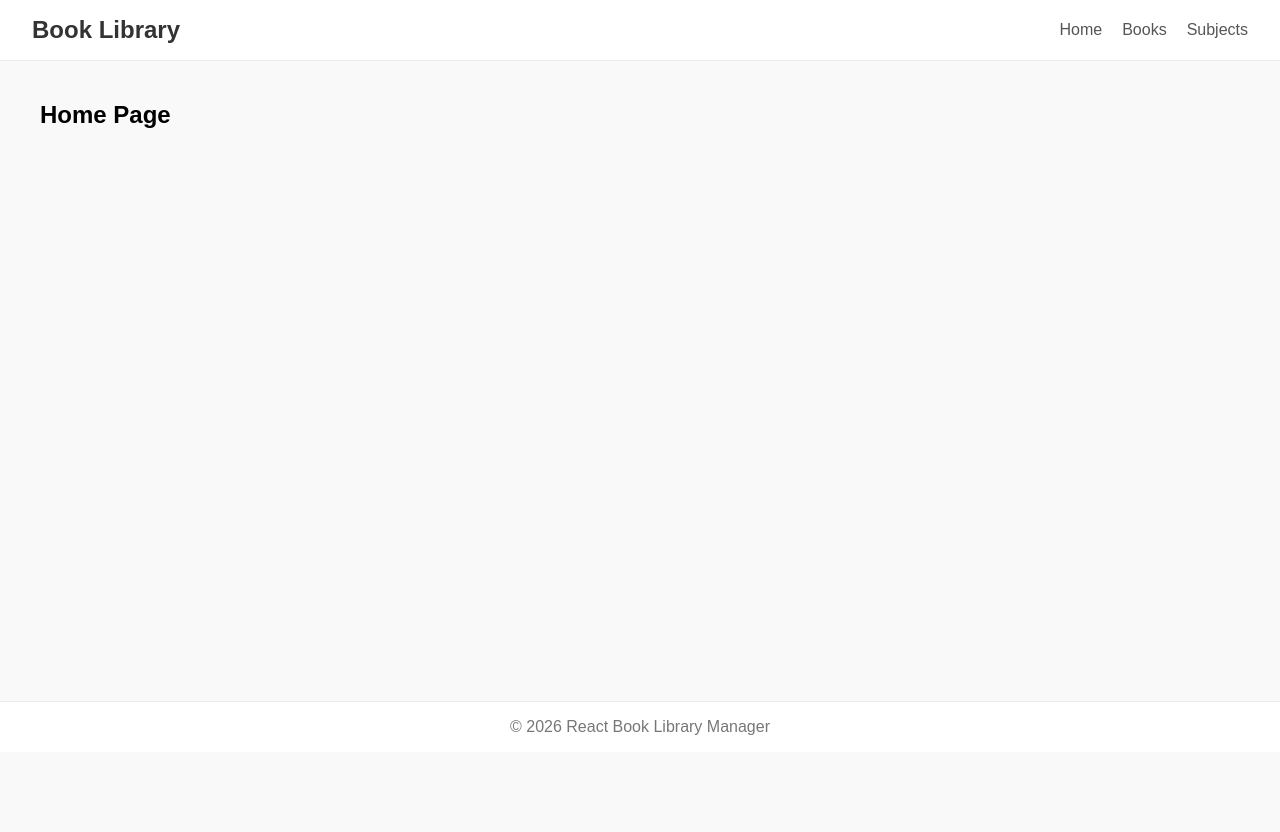
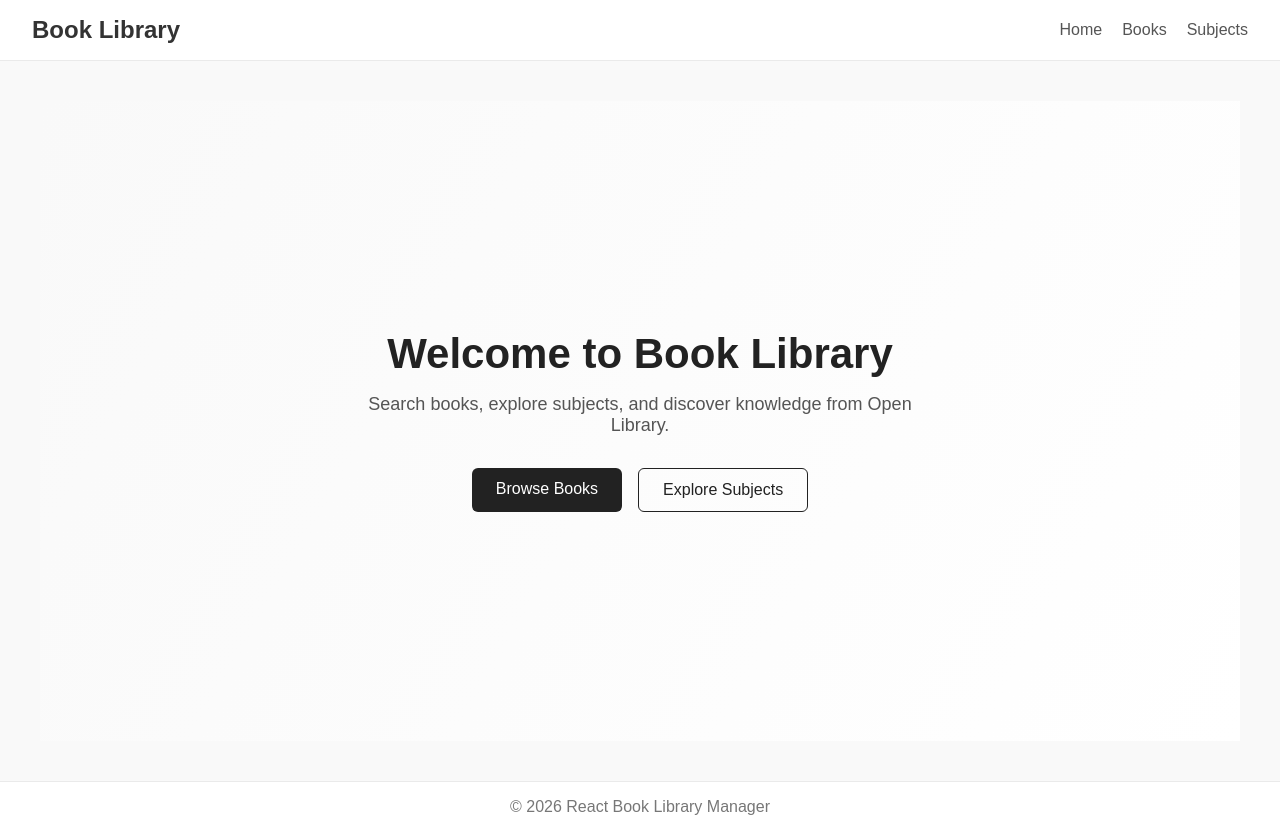
Before and after one commit to PriotushDev/react-book-library-manage, a React (Vite) app: page / in a window 1280 px wide. Before the commit the page ends 800 px from the top, so only its background shows below. Built offline with nearby package versions, Linux system fonts and the light colour scheme.

Commit message:
book add on book page

```diff
--- a/src/App.jsx
+++ b/src/App.jsx
@@ -1,18 +1,9 @@
 import { Routes, Route, Navigate } from "react-router-dom";
 import Navbar from "./components/Navbar";
 import Footer from "./components/Footer";
-
-function Home() {
-  return <h2>Home Page</h2>;
-}
-
-function Books() {
-  return <h2>Books Page</h2>;
-}
-
-function Subjects() {
-  return <h2>Subjects Page</h2>;
-}
+import Home from "./pages/Home";
+import Books from "./pages/Books";
+import Subjects from "./pages/Subjects";
 
 export default function App() {
   return (
--- a/src/index.css
+++ b/src/index.css
@@ -53,3 +53,126 @@ body {
   border-top: 1px solid #eaeaea;
   color: #777;
 }
+
+
+/* Home Page */
+.home {
+  min-height: 80vh;
+  display: flex;
+  align-items: center;
+  justify-content: center;
+  background: linear-gradient(120deg, #f9f9f9, #ffffff);
+  padding: 20px;
+}
+
+.home-content {
+  text-align: center;
+  max-width: 600px;
+}
+
+.home-content h1 {
+  font-size: 42px;
+  color: #222;
+  margin-bottom: 16px;
+}
+
+.home-content p {
+  font-size: 18px;
+  color: #555;
+  margin-bottom: 32px;
+}
+
+.home-buttons {
+  display: flex;
+  gap: 16px;
+  justify-content: center;
+  flex-wrap: wrap;
+}
+
+.btn {
+  padding: 12px 24px;
+  border-radius: 6px;
+  text-decoration: none;
+  font-weight: 500;
+  transition: all 0.3s ease;
+}
+
+.btn.primary {
+  background: #222;
+  color: #fff;
+}
+
+.btn.primary:hover {
+  background: #000;
+}
+
+.btn.secondary {
+  border: 1px solid #222;
+  color: #222;
+}
+
+.btn.secondary:hover {
+  background: #222;
+  color: #fff;
+}
+
+/* Responsive */
+@media (max-width: 600px) {
+  .home-content h1 {
+    font-size: 32px;
+  }
+
+  .home-content p {
+    font-size: 16px;
+  }
+}
+
+.page-title {
+  font-size: 28px;
+  margin-bottom: 24px;
+  color: #222;
+}
+
+/* Books Grid */
+.books-grid {
+  display: grid;
+  grid-template-columns: repeat(auto-fit, minmax(220px, 1fr));
+  gap: 24px;
+}
+
+/* Book Card */
+.book-card {
+  background: #ffffff;
+  padding: 20px;
+  border-radius: 8px;
+  text-align: center;
+  border: 1px solid #eee;
+  transition: transform 0.2s ease, box-shadow 0.2s ease;
+}
+
+.book-card:hover {
+  transform: translateY(-4px);
+  box-shadow: 0 8px 20px rgba(0, 0, 0, 0.08);
+}
+
+.book-cover {
+  font-size: 48px;
+  margin-bottom: 12px;
+}
+
+.book-card h3 {
+  font-size: 18px;
+  margin-bottom: 8px;
+  color: #333;
+}
+
+.book-card p {
+  font-size: 14px;
+  color: #666;
+  margin-bottom: 6px;
+}
+
+.book-card span {
+  font-size: 13px;
+  color: #999;
+}
--- a/src/pages/Books.jsx
+++ b/src/pages/Books.jsx
@@ -0,0 +1,46 @@
+const dummyBooks = [
+  {
+    id: 1,
+    title: "Learning React",
+    author: "Alex Banks",
+    year: 2022,
+  },
+  {
+    id: 2,
+    title: "JavaScript Guide",
+    author: "MDN",
+    year: 2021,
+  },
+  {
+    id: 3,
+    title: "Clean Code",
+    author: "Robert C. Martin",
+    year: 2019,
+  },
+  {
+    id: 4,
+    title: "You Don't Know JS",
+    author: "Kyle Simpson",
+    year: 2020,
+  },
+];
+
+export default function Books() {
+  return (
+    <section>
+      <h2 className="page-title">Books</h2>
+
+      <div className="books-grid">
+        {dummyBooks.map((book) => (
+          <div className="book-card" key={book.id}>
+            <div className="book-cover">📘</div>
+
+            <h3>{book.title}</h3>
+            <p>{book.author}</p>
+            <span>{book.year}</span>
+          </div>
+        ))}
+      </div>
+    </section>
+  );
+}
--- a/src/pages/Home.jsx
+++ b/src/pages/Home.jsx
@@ -0,0 +1,18 @@
+export default function Home() {
+  return (
+    <section className="home">
+      <div className="home-content">
+        <h1>Welcome to Book Library</h1>
+        <p>
+          Search books, explore subjects, and discover knowledge
+          from Open Library.
+        </p>
+
+        <div className="home-buttons">
+          <a href="/books" className="btn primary">Browse Books</a>
+          <a href="/subjects" className="btn secondary">Explore Subjects</a>
+        </div>
+      </div>
+    </section>
+  );
+}
--- a/src/pages/Subjects.jsx
+++ b/src/pages/Subjects.jsx
@@ -0,0 +1,8 @@
+export default function Subjects() {
+  return (
+    <section>
+      <h2 className="page-title">Subjects</h2>
+      <p>This is the subjects page.</p>
+    </section>
+  );
+}
```
